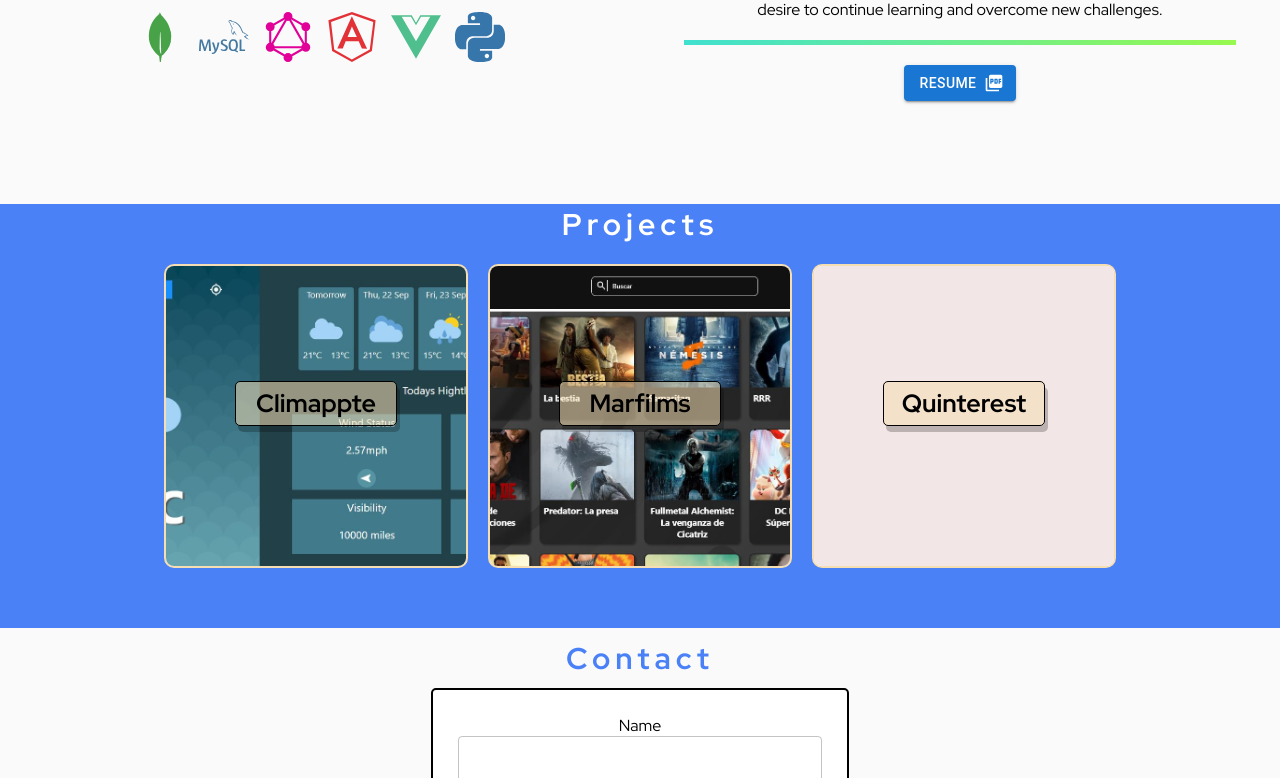
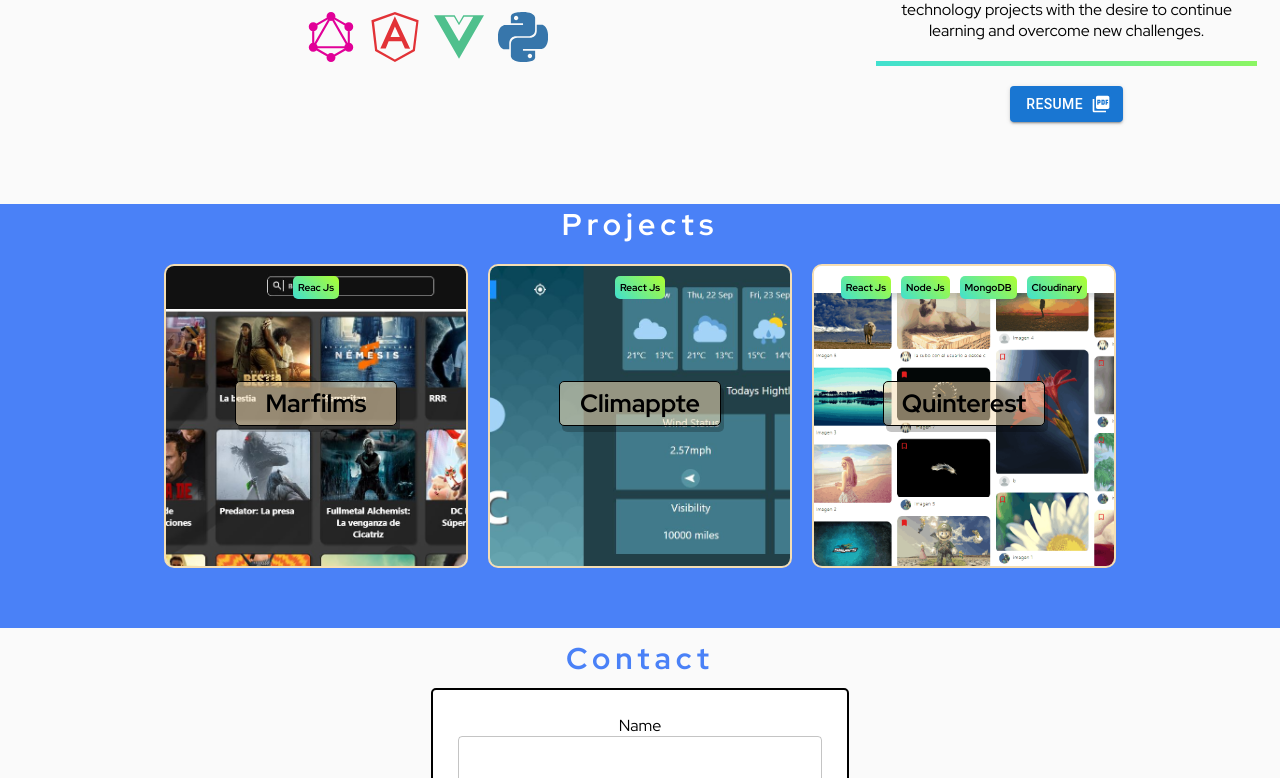
Before and after one commit to marvinel/portfolio, a React (Create React App) app: page / in a window 1280 px wide. Shown: the part 1099-1877 px from the top of the page. Built offline with nearby package versions, Linux system fonts and the light colour scheme.

Commit message:
new proyect added

```diff
--- a/src/App.css
+++ b/src/App.css
@@ -217,7 +217,7 @@ left: 0;
 }
 
 .Skill-Section{
-width: 50%;
+width: 100%;
 }
 .Skills{
 display: flex;
@@ -337,6 +337,9 @@ opacity: 1;
 #Marfilms{
   background-image: url(./assets/images/marfilms.JPG);
 }
+#Quinterest{
+  background-image: url(./assets/images/Quinterest.png);
+}
 .Pro-it:hover {
   transform: scale(1.1);
 }
@@ -356,7 +359,7 @@ opacity: 1;
   left: 0;
   bottom: 0;
   width: 100%;
-  height: 30%;
+  min-height: 30%;
   opacity: 0;
 
   transform: translate(0,150%);
@@ -379,6 +382,30 @@ opacity: 1;
 
 }
 
+.Tecnologias{
+  display: flex;
+  position: absolute;
+  top: 5px;
+  flex-wrap: wrap;
+  justify-content: center;
+
+}
+.Tecnologia{
+  border-radius: 5px;
+  /*width: 50px;
+  /*height: 25px;*/
+  background-color: linear-gradient(45deg, turquoise, greenyellow) ;
+  background: linear-gradient(45deg,  turquoise , greenyellow  100%);
+  padding: 5px;
+  margin: 5px;
+}
+.Tecnologia p{
+  font-size: 10px;
+  font-weight: bold;
+  margin: 0;
+  padding: 0;
+
+}
 
 /*-----------Contact----------------*/
 
--- a/src/App.js
+++ b/src/App.js
@@ -47,10 +47,7 @@ function App() {
         <Contact />
 
         <div id='button-up' onClick={scrollUp}>
-
-
           <FontAwesomeIcon icon={faAngleUp} />
-
         </div>
         <div>
           <p>
--- a/src/components/Projects.js
+++ b/src/components/Projects.js
@@ -7,9 +7,9 @@ import { useEffect } from 'react';
 
 function Projects() {
   const proyectos = [
-    { id: 1, link: "https://climappte.netlify.app/", name: "Climappte", descripcion: "web del clima donde puedes informarte acerca del clima en cualquier ciudad que desees ", },
-    { id: 2, link: "https://marfilms.netlify.app/", name: "Marfilms", descripcion: "Pagina web donde se muestra un listado de las ultimas peliculas ", },
-    { id: 3, link: "https://climappte.netlify.app/", name: "Quinterest", descripcion: "descripcion del proyecto", }
+    { id: 1, link: "https://marfilms.netlify.app/", name: "Marfilms", descripcion: "Pagina web donde se muestra un listado de las ultimas peliculas ademas puedes buscar una en especifico y te muestras peliculas recomendadas.", tecnologias: ["Reac Js"] },
+    { id: 2, link: "https://climappte.netlify.app/", name: "Climappte", descripcion: "Web del clima donde puedes informarte acerca del clima en cualquier ciudad que desees.", tecnologias: ["React Js"] },
+    { id: 3, link: "https://quinterest.netlify.app/", name: "Quinterest", descripcion: "Esta Aplicacion esta basada en Pinterest donde puedes registrarte para explorar imagenes de otros usuarios, subir tus propias imagenes y guardar las que mas te gusten.", tecnologias: ["React Js", "Node Js", "MongoDB", "Cloudinary"] }
   ]
   useEffect(() => {
     Aos.init({ duration: 2000 });
@@ -27,6 +27,18 @@ function Projects() {
 
               <div data-aos="zoom-in-up" className='Projects-item' >
                 <div className='Pro-it' id={proyecto.name}>
+
+                  <div className='Tecnologias'>
+                    {
+                      proyecto.tecnologias.map((tecnologia) => (
+                        <div className='Tecnologia'>
+                          <p>{tecnologia}</p>
+                        </div>
+                      ))
+                    }
+
+
+                  </div>
                   <p className="Projects-item-name">{proyecto.name}</p>
                   <div className='Projects-descripcion'>
 
```
Also changed, not shown: src/assets/images/Quinterest.png (added).
